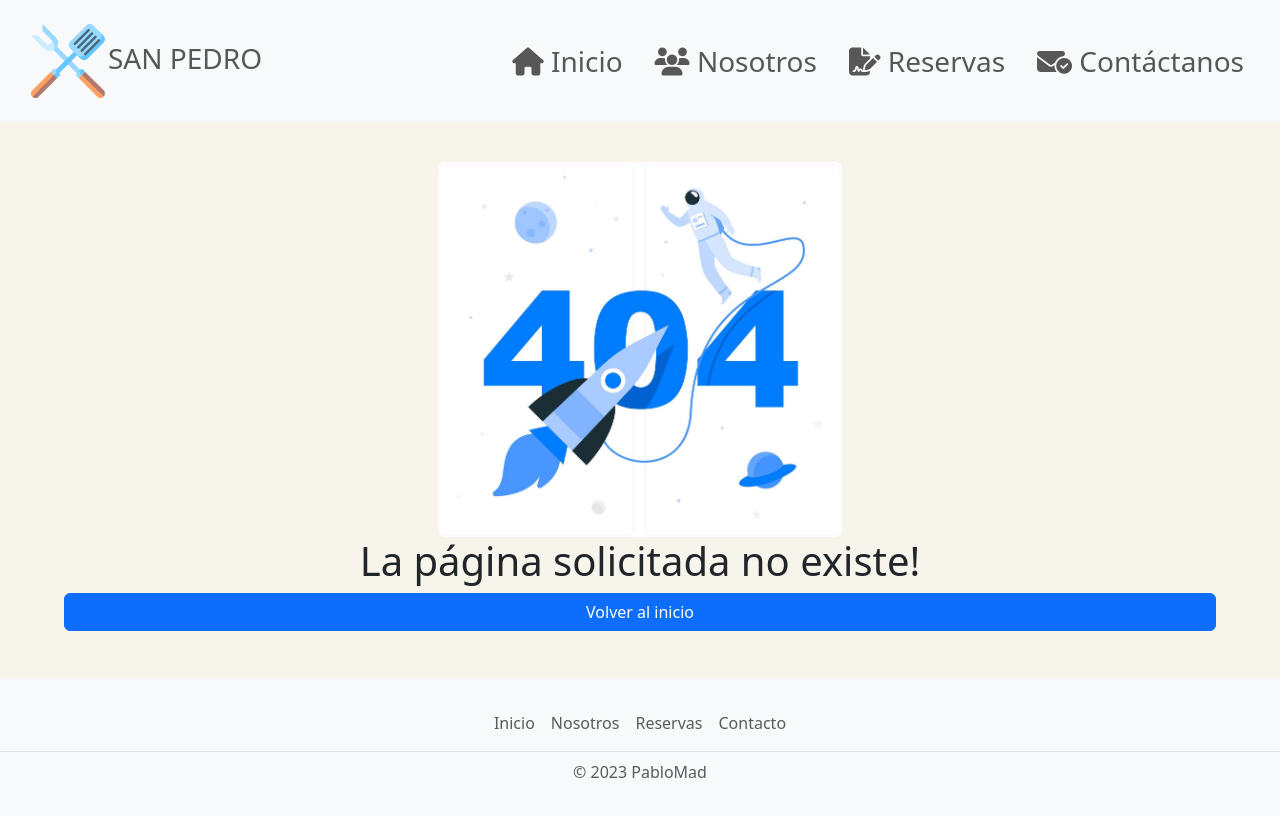
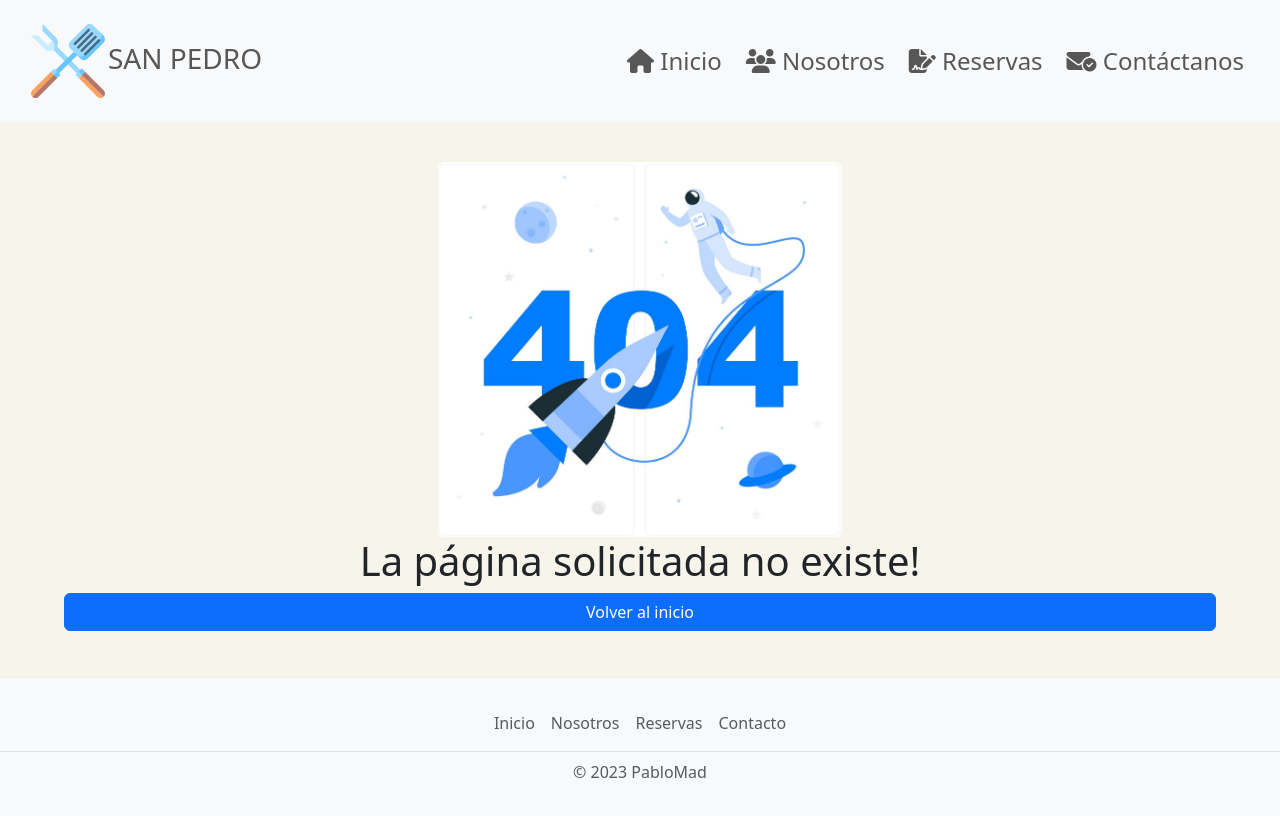
Before and after one commit to PabloMad75/App-Restaurant, a React (Vite) app: page /listado in a window 1280 px wide. Shown: the top 816 px of the page. Built offline with nearby package versions, Linux system fonts and the light colour scheme; the HTML template or start-up script is replaced by a standard one.

Commit message:
inicio listado reservas

```diff
--- a/src/components/NavBar.jsx
+++ b/src/components/NavBar.jsx
@@ -4,7 +4,7 @@ import '../css/navbar.css'
 export const NavBar = () => {
   return (
     <header>
-      <nav className="navbar navbar-expand-lg bg-body-tertiary p-3 fs-3">
+      <nav className="navbar navbar-expand-lg bg-body-tertiary p-3 fs-4">
         <div className="container-fluid">
           <NavLink className="navbar-brand me-2 navbar-text fs-3" to="/">
             <img src="/spatula.svg" alt="Logo" width="80" height="74" className="d-inline-block" />
@@ -14,7 +14,7 @@ export const NavBar = () => {
             <span className="navbar-toggler-icon"></span>
           </button>
           <div className="collapse navbar-collapse justify-content-end" id="navbarNav">
-            <ul className="navbar-nav gap-3">
+            <ul className="navbar-nav gap-2">
               <li className="nav-item">
                 <NavLink className="nav-link" to="/">
                   <i className="fa-solid fa-house"></i> Inicio
@@ -35,6 +35,11 @@ export const NavBar = () => {
                   <i className="fa-solid fa-envelope-circle-check"></i> Contáctanos
                 </NavLink>
               </li>
+              {/* <li className="nav-item">
+                <NavLink className="nav-link" to="/listado">
+                  <i className="fa-solid fa-table-list"></i> Listado
+                </NavLink>
+              </li> */}
             </ul>
           </div>
         </div>
--- a/src/components/ReservationForm.jsx
+++ b/src/components/ReservationForm.jsx
@@ -5,8 +5,6 @@ import 'flatpickr/dist/themes/material_blue.css';
 import { Spanish } from 'flatpickr/dist/l10n/es';
 import { Message } from './Message';
 import { verificarYCrearColeccion, guardarDocumentoEnColeccion } from '../config/firebaseUtils';
-
-
 
 export const ReservationForm = () => {
   const nombreRef = useRef(null);
@@ -72,7 +70,6 @@ export const ReservationForm = () => {
     }
   };
 
-
   return (
     <>
       <Message />
@@ -103,8 +100,6 @@ export const ReservationForm = () => {
                   <input type="tel" className="form-control" id="movil" ref={movilRef} required />
                 </div>
               </div>
-
-
               <div className="row mt-4">
                 <div className="col">
                   <h2>Detalles de la Reserva</h2>
@@ -128,7 +123,6 @@ export const ReservationForm = () => {
                   <input type="number" className="form-control" id="ninos" min="0" ref={ninosRef} required />
                 </div>
               </div>
-
               <div className="row">
                 <div className="col-md-4 mb-3">
                   <label htmlFor="ocasionEspecial">Motivo reserva:</label>
--- /dev/null
+++ b/src/pages/ListReservation.jsx
@@ -0,0 +1,7 @@
+import React from 'react'
+
+export const ListReservation = () => {
+  return (
+    <>ListReservation</>
+  )
+}
--- a/src/pages/Schedule.jsx
+++ b/src/pages/Schedule.jsx
@@ -1,10 +1,10 @@
 import { ReservationForm } from "../components/ReservationForm"
+import { ListReservation } from "./ListReservation"
 export const Schedule = () => {
   return (
     <>
     <main>
     <ReservationForm />
-
     </main>
     </>
   )
--- a/src/router/RouterWeb.jsx
+++ b/src/router/RouterWeb.jsx
@@ -3,6 +3,7 @@ import { Home } from "../pages/Home";
 import { Us } from "../pages/Us";
 import { Schedule } from "../pages/Schedule";
 import { Contact } from "../pages/Contact";
+// import { ListReservation} from "../pages/ListReservation"
 import { NotFound } from "../pages/NotFound";
 
 export const RouterWeb = () => {
@@ -13,6 +14,7 @@ export const RouterWeb = () => {
       <Route path="/nosotros" element={<Us/>}/>
       <Route path="/reservas" element={<Schedule/>}/>
       <Route path="/contacto" element={<Contact/>}/>
+      {/* <Route path="/listado" element={<ListReservation/>}/> */}
       <Route path="*" element={<NotFound/>} />
     </Routes>
     </>
```
